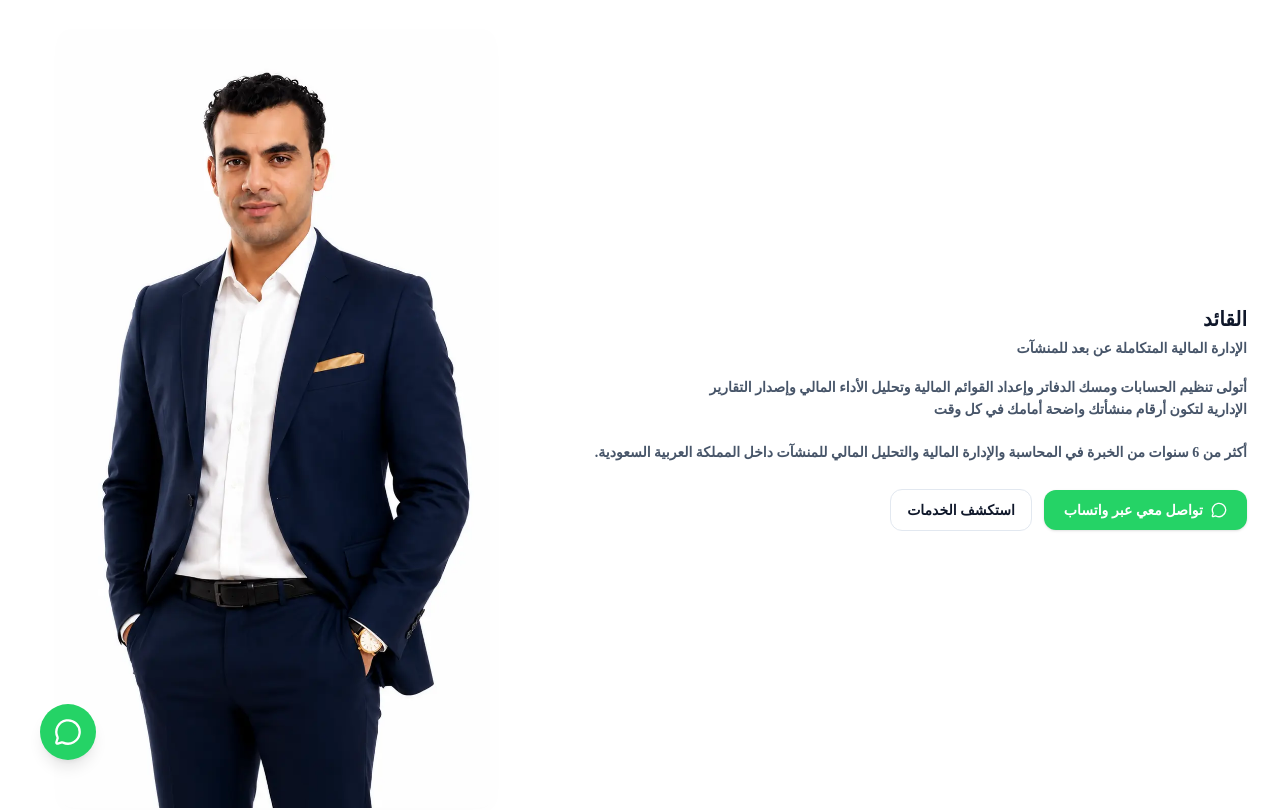
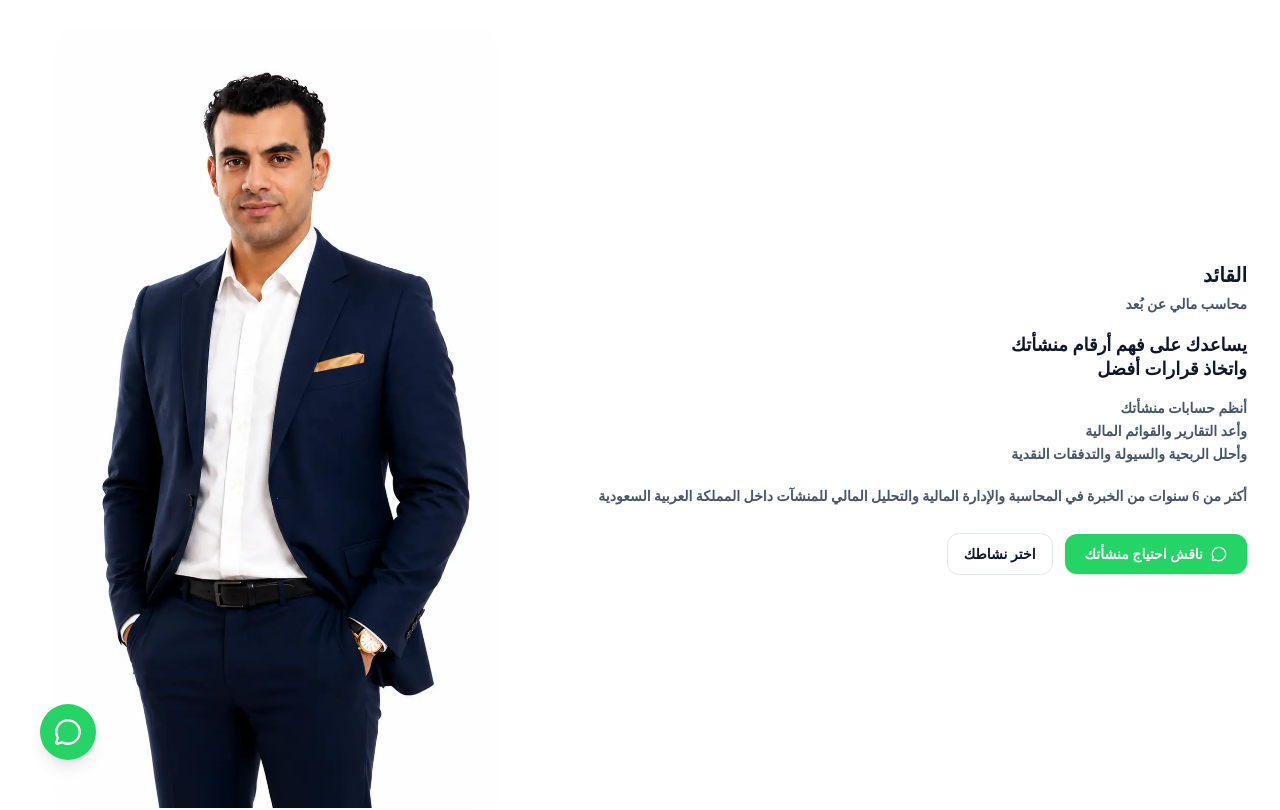
Before and after one commit to acckhaledhamadaali-cpu/alqaeed-sa, a React (Vite) app: page / in a window 1280 px wide. Shown: the top 810 px of the page. Built offline with nearby package versions, Linux system fonts and the light colour scheme.

Commit message:
Update hero section messaging and CTAs

```diff
--- a/sections/HeroSection.tsx
+++ b/sections/HeroSection.tsx
@@ -5,17 +5,14 @@ import { TYPOGRAPHY } from '../src/lib/tokens';
 import { MessageCircle } from 'lucide-react';
 
 const WHATSAPP_NUMBER = "966511294383";
-const HERO_WHATSAPP_MESSAGE = "السلام عليكم، اطلعت على موقع القائد للإدارة المالية وأرغب في مناقشة احتياج منشأتي من الخدمات المالية والمحاسبية.";
+const HERO_WHATSAPP_MESSAGE = "السلام عليكم اطلعت على موقع القائد للإدارة المالية وأرغب في مناقشة احتياج منشأتي من الخدمات المالية والمحاسبية";
 const HERO_WHATSAPP_URL = `https://wa.me/${WHATSAPP_NUMBER}?text=${encodeURIComponent(HERO_WHATSAPP_MESSAGE)}`;
 
 export default function HeroSection(props: HTMLAttributes<HTMLElement>) {
   return (
     <SectionWrapper id="hero-section-wrapper" variant="white" spacing="default" {...props}>
       <Container id="hero-container">
-        {/* Responsive layout: Grid where Image is top on Mobile, right on Desktop */}
         <div id="hero-grid-layout" className="grid grid-cols-1 md:grid-cols-12 gap-5 md:gap-8 items-center">
-
-          {/* Profile Image Area (Top on Mobile, Right on Desktop - 5 columns) */}
           <div id="hero-image-column" className="w-full md:col-span-5 flex justify-center order-1 md:order-2">
             <img
               src="/images/khaled.webp"
@@ -33,40 +30,35 @@ export default function HeroSection(props: HTMLAttributes<HTMLElement>) {
             />
           </div>
 
-          {/* Text Area (Bottom on Mobile, Left on Desktop - 7 columns) */}
           <div
             id="hero-text-column"
             className="md:col-span-7 flex flex-col items-center md:items-start text-center md:text-right space-y-4 md:space-y-5 order-2 md:order-1"
           >
-
             <header id="hero-header" className="flex flex-col items-center md:items-start space-y-3.5 md:space-y-4 w-full text-center md:text-right">
-              {/* Brand & Tagline Area */}
               <div id="hero-brand-area" className="flex flex-col items-center md:items-start space-y-1">
                 <h1 id="hero-brand-name" className={`${TYPOGRAPHY.heading.h1} font-bold text-text-primary`}>
-                  <span>القائد</span>
-                  <span id="hero-brand-tagline" className={`block ${TYPOGRAPHY.body.large} text-secondary uppercase font-semibold mt-1`}>
-                    الإدارة المالية المتكاملة عن بعد للمنشآت
+                  <span id="hero-brand-name-text">القائد</span>
+                  <span id="hero-brand-tagline" className={`block ${TYPOGRAPHY.body.large} text-secondary font-semibold mt-1`}>
+                    محاسب مالي عن بُعد
                   </span>
                 </h1>
               </div>
 
-              {/* Description (Paragraph) */}
-              <p
-                id="hero-description"
-                className={`${TYPOGRAPHY.body.large} max-w-xl`}
-              >
-                أتولى تنظيم الحسابات ومسك الدفاتر وإعداد القوائم المالية وتحليل الأداء المالي وإصدار التقارير الإدارية لتكون أرقام منشأتك واضحة أمامك في كل وقت
+              <h2 id="hero-main-message" className={`${TYPOGRAPHY.heading.h2} font-bold text-text-primary max-w-2xl leading-relaxed`}>
+                يساعدك على فهم أرقام منشأتك
+                <span className="block">واتخاذ قرارات أفضل</span>
+              </h2>
+
+              <p id="hero-description" className={`${TYPOGRAPHY.body.large} max-w-xl leading-relaxed`}>
+                أنظم حسابات منشأتك
+                <span className="block">وأعد التقارير والقوائم المالية</span>
+                <span className="block">وأحلل الربحية والسيولة والتدفقات النقدية</span>
               </p>
 
-              {/* Short Trust Line */}
-              <p
-                id="hero-trust-line"
-                className="text-xs md:text-sm text-text-secondary font-arabic font-normal leading-relaxed mt-1"
-              >
-                أكثر من 6 سنوات من الخبرة في المحاسبة والإدارة المالية والتحليل المالي للمنشآت داخل المملكة العربية السعودية.
+              <p id="hero-trust-line" className="text-xs md:text-sm text-text-secondary font-arabic font-normal leading-relaxed mt-1">
+                أكثر من 6 سنوات من الخبرة في المحاسبة والإدارة المالية والتحليل المالي للمنشآت داخل المملكة العربية السعودية
               </p>
 
-              {/* Hero Actions (CTA) */}
               <div id="hero-cta-actions" className="flex flex-wrap items-center justify-center md:justify-start gap-3 pt-2">
                 <a
                   href={HERO_WHATSAPP_URL}
@@ -76,20 +68,18 @@ export default function HeroSection(props: HTMLAttributes<HTMLElement>) {
                   className="inline-flex items-center gap-x-2 px-5 py-2.5 rounded-xl bg-[#25D366] hover:bg-[#20ba5a] text-white text-xs sm:text-sm font-semibold shadow-sm transition-all duration-200 hover:scale-[1.02] active:scale-[0.98] focus:outline-none focus:ring-2 focus:ring-[#25D366] focus:ring-offset-2"
                 >
                   <MessageCircle className="w-4 h-4" aria-hidden="true" />
-                  <span>تواصل معي عبر واتساب</span>
+                  <span>ناقش احتياج منشأتك</span>
                 </a>
                 <a
                   href="#services-section-wrapper"
                   id="hero-secondary-cta"
                   className="inline-flex items-center px-4 py-2.5 rounded-xl bg-surface-subtle border border-border-subtle hover:border-primary text-text-primary hover:text-primary text-xs sm:text-sm font-medium transition-all duration-200"
                 >
-                  استكشف الخدمات
+                  اختر نشاطك
                 </a>
               </div>
             </header>
-
           </div>
-
         </div>
       </Container>
     </SectionWrapper>
```
